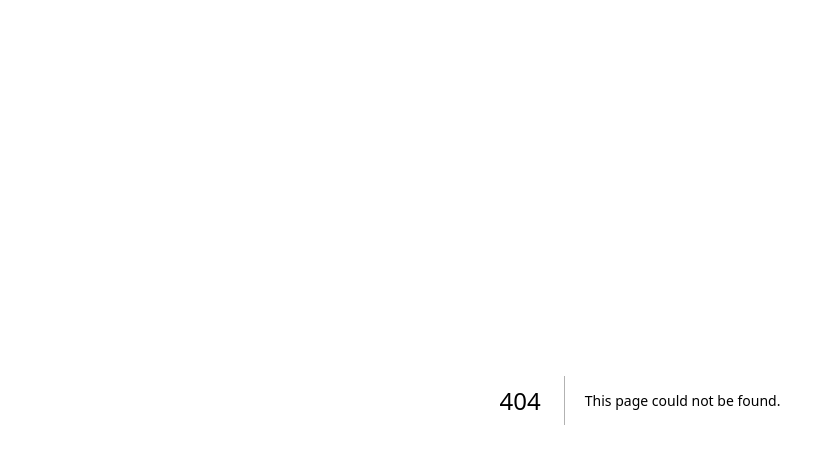
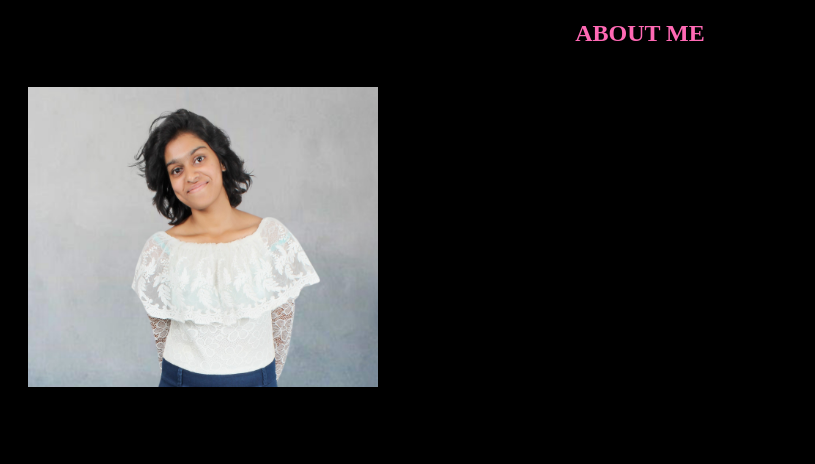
Before and after one commit to rishika11111/rishikasankaran, a Next.js app: page /aboutMe in a window 1280 px wide. Before the commit this address had no page. Shown: the top 464 px of the page, without its empty margins (0-815 px from the left). Built offline with nearby package versions, Linux system fonts and the light colour scheme.

Commit message:
Adding aboutMe section

```diff
--- /dev/null
+++ b/pages/aboutMe.tsx
@@ -0,0 +1,35 @@
+import styles from '../styles/Home.module.css'
+import Image from 'next/image'
+import aboutMe_styles from '../styles/aboutMe_styles.module.css'
+
+export default function Education() {
+  return (
+  <>
+      <h2 className={aboutMe_styles.titles}>ABOUT ME</h2>
+        <div className={aboutMe_styles.profilePic}>
+          <Image
+                src="/me3.jpg"
+                alt="Rishika Sankaran"
+                width='350'
+                height='300'
+          />
+        </div>
+      <div className={aboutMe_styles.bio}>
+        <span className={aboutMe_styles.bio_tagline}>
+        "It is said that passion is the elixir for the soul, one that rejuvenates the spirit like no other."
+        </span>
+        <br/>
+        Years have passed since I wrote my first “Hello World” program in Java, and yet, today I feel the
+        very same wave of excitement when I come up with a coding logic and the same sense of euphoria that
+        comes after its successful execution. My zeal for coding has led across the world and has been a constant
+        push to pursue my Masters in Computer Science from UC, Irvine. I have developed competence and far-reaching
+        interest in Wed Development, Deep Learning, AWS, Python and Computer Vision. My courses during my graduate
+        study have imparted knowledge of subjects as Data Structures, Advanced Algorithms, Database Management,
+        Operating System, Advanced Problem Solving and Machine Learning, to name a few. This, combined with my
+        academic projects, helped me hone my skills and emerge as a more passionate and focused individual.
+      </div>
+  </>
+  )
+}
+
+export {};
--- a/pages/index.tsx
+++ b/pages/index.tsx
@@ -7,6 +7,7 @@ import Link from 'next/link';
 import Education from './education'
 import Experience from './experience'
 import Projects from './projects'
+import AboutMe from './aboutMe'
 export default function Home() {
     return (
     <>
@@ -16,6 +17,9 @@ export default function Home() {
         <main>
             <div className={`${styles.topSection}`}>
                 <TopSection/>
+            </div>
+            <div className={styles.tile}>
+                <AboutMe/>
             </div>
             <div className={styles.tile}>
                 <Education/>
--- a/styles/Home.module.css
+++ b/styles/Home.module.css
@@ -1,13 +1,13 @@
 .tile{
 color: white;
-margin: 20px;
+margin: 15px;
 padding: 20px;
 font-family: "Comic Sans MS", "Comic Sans MS";
 background: linear-gradient(to left, #434343 0%, black 100%);
 }
 
 .topSection {
-    margin: 0;
+    margin: 15px;
     height: 50vh;
     font-weight: 100;
     background: radial-gradient(#a23982,#1f1013);
--- /dev/null
+++ b/styles/aboutMe_styles.module.css
@@ -0,0 +1,23 @@
+.titles{
+color: hotpink !important;
+text-align: center;
+}
+
+.profilePic {
+float:left;
+margin: 20px;
+
+}
+
+.bio{
+line-height: 2;
+text-align: justify;
+margin: 10px;
+}
+
+.bio_tagline
+{
+font-style: italic;
+padding: 30px;
+text-align: center;
+}
```
Also changed, not shown: public/me3.jpg (added).
